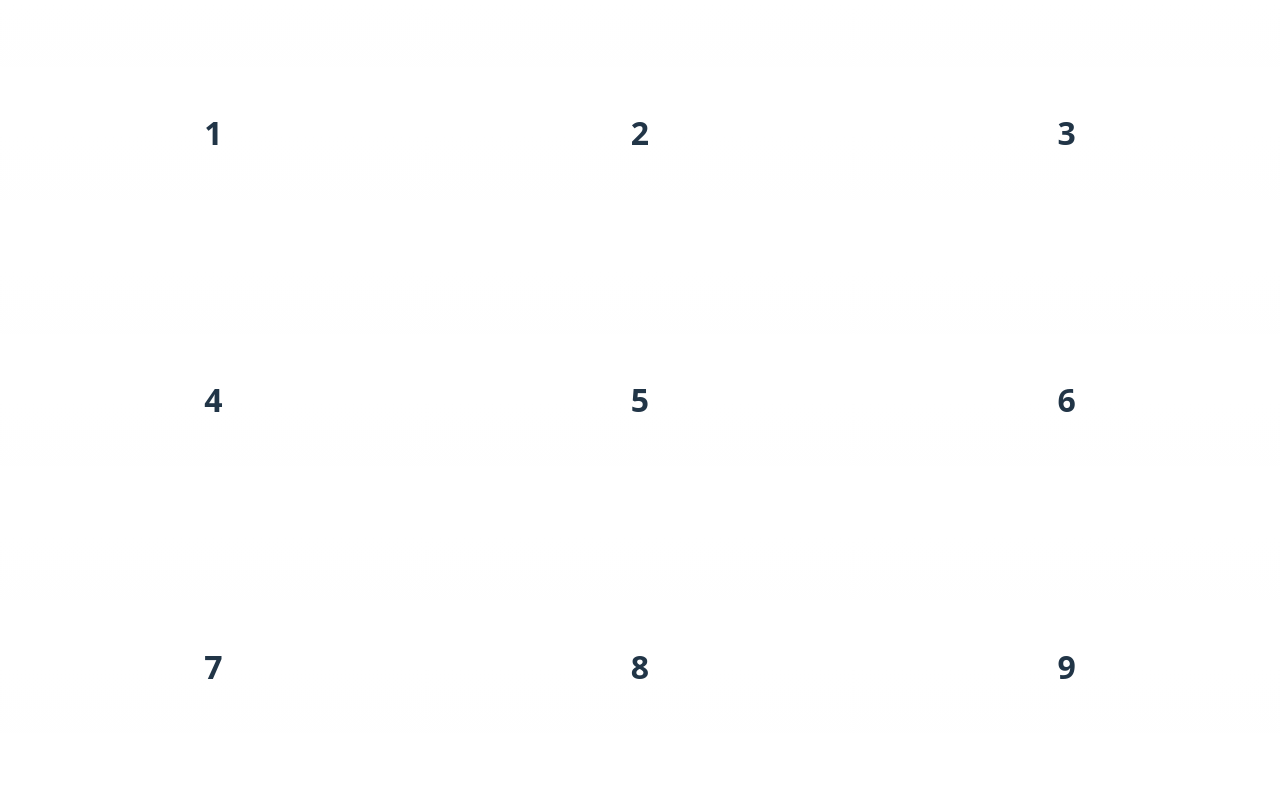
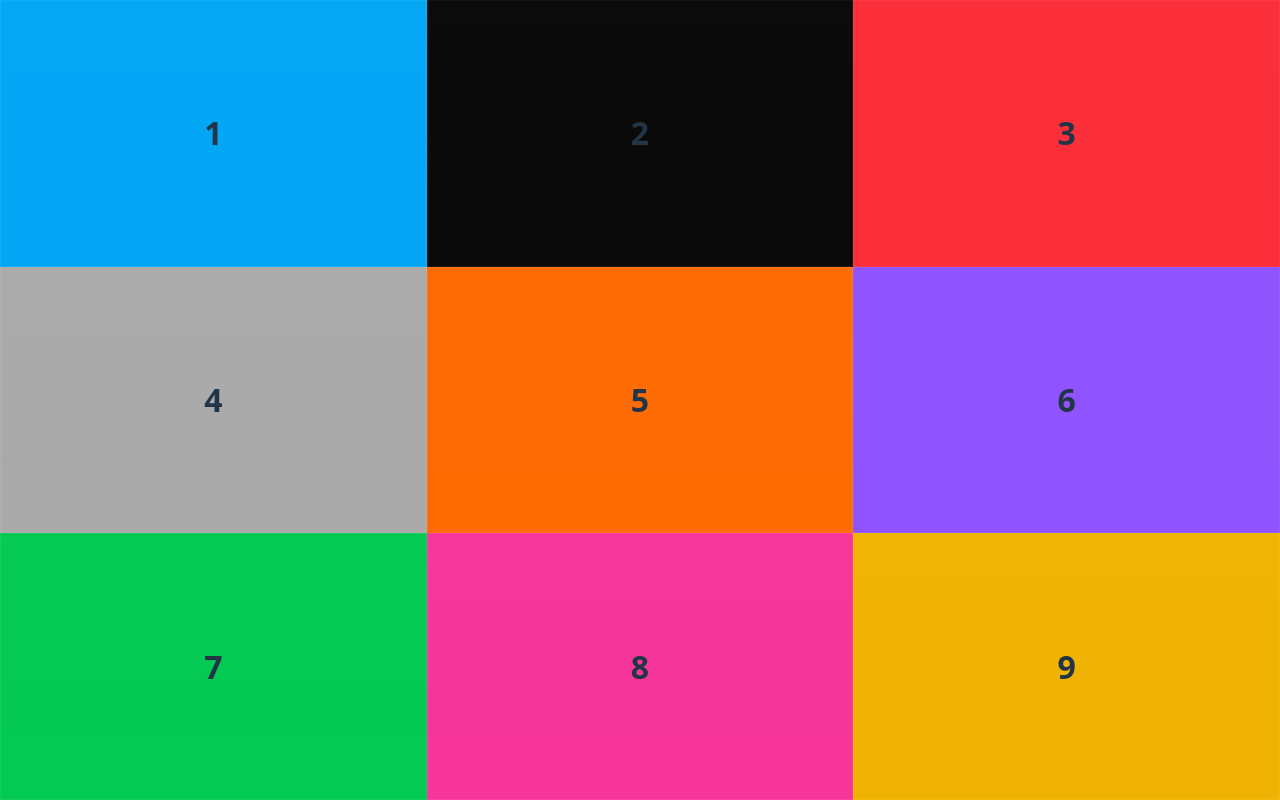
Before and after one commit to Keremyyy/Stageopdracht1, a React (Vite) app: page / in a window 1280 px wide. Built offline with nearby package versions, Linux system fonts and the light colour scheme.

Commit message:
De collors array aangepast zodat het nu een object array is zodat hier ook de text voor de kleuren uit gepakt kan worden

```diff
--- a/src/App.tsx
+++ b/src/App.tsx
@@ -1,31 +1,39 @@
+import { useMemo } from "react";
 import "./App.css";
 
+function App() {
+    const colors = [
+        { name: "red", hex: "#FB2C37" },
+        { name: "orange", hex: "#FF6900" },
+        { name: "yellow", hex: "#F0B200" },
+        { name: "green", hex: "#00C951" },
+        { name: "blue", hex: "#00A6F5" },
+        { name: "purple", hex: "#8E51FF" },
+        { name: "pink", hex: "#F7339A" },
+        { name: "black", hex: "#060606" },
+        { name: "gray", hex: "#A9A9A9" },
+        // er horen 8 kleuren in te zitten dus er moet even naar de grey gekeken worden
+    ];
 
+    const cells = useMemo(() => {
+        const shuffled = [...colors].sort(() => Math.random() - 0.5);
+        // math.random mag niet van de linter hier moet nog even naar gekeken worden
+        return Array.from({ length: 9 }, (_, i) => ({
+            id: i + 1,
+            color: shuffled[i]
 
-function App() {
-  const colors  = [
-      "#FB2C37", // red
-      "#FF6900", // orange
-      "#F0B200", // yellow
-      "#00C951", // green
-      "#00A6F5", // blue
-      "#8E51FF", // purple
-      "#F7339A", // pink
-      "#060606"  // black
+        }));
+    }, []);
 
-    ]
-
-    console.log(colors);
-    const cells = Array.from({ length: 9 }, (_, i) => ({
-        id: i + 1,
-        color: colors[Math.floor(Math.random() * colors.length)]
-        // dit is neit goed volgends de linter en hier moet nog naar gekeken worden
-    }));
-    console.log(cells);
     return (
         <div className="full-grid" role="grid">
             {cells.map((n) => (
-        <div key={n.id} className="cell" role="gridcell">
+                <div
+                    key={n.id}
+                    className="cell"
+                    role="gridcell"
+                    style={{ backgroundColor: n.color.hex }}
+                >
                     {n.id}
                 </div>
             ))}
```
Lines whose indentation alone changed are shown as unchanged.
